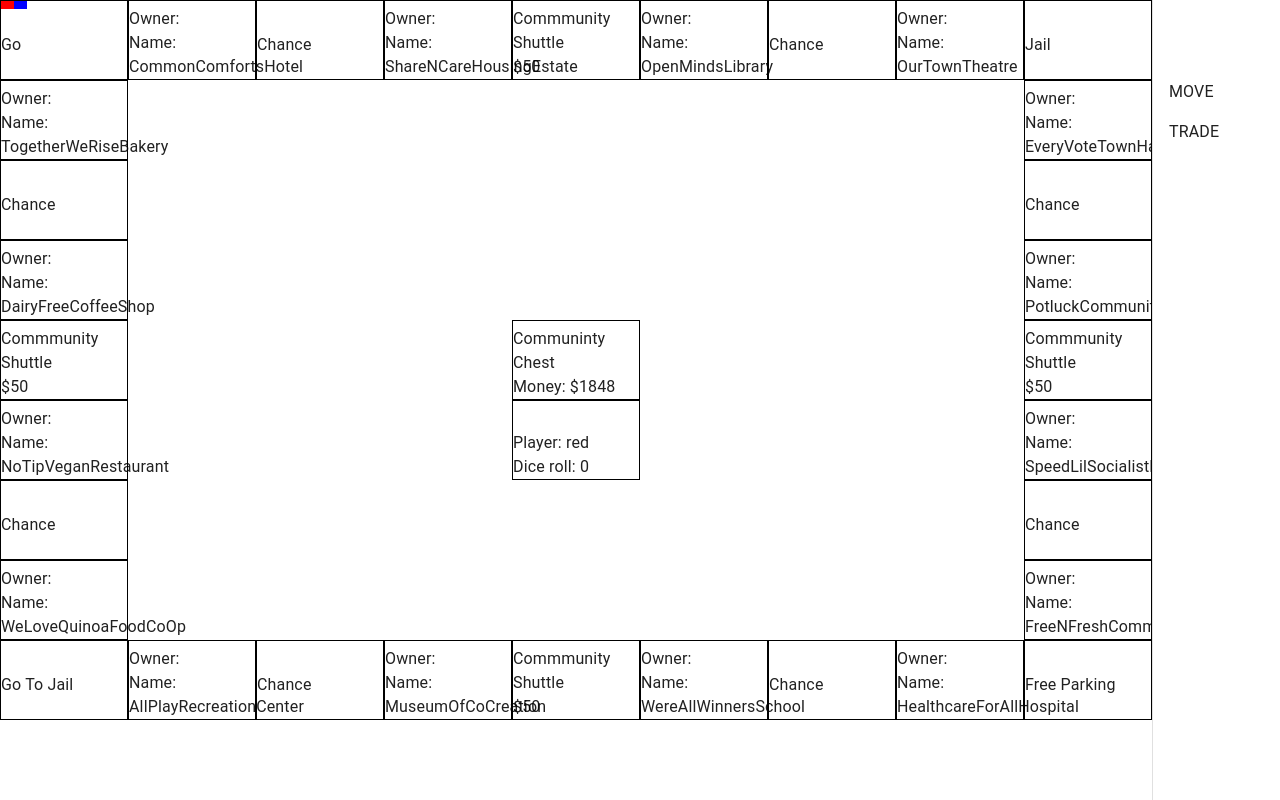
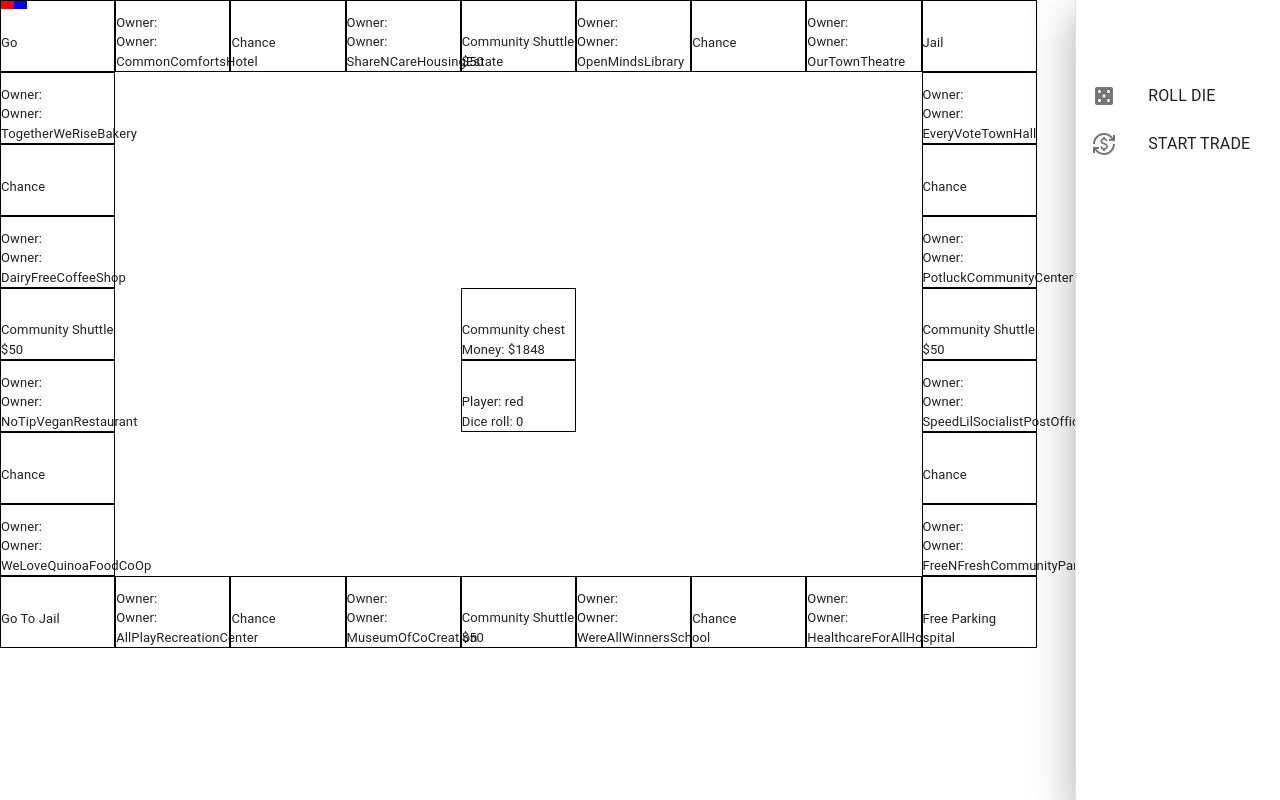
Before and after one commit to Dleavenworth/monopoly-socialism, a React (Create React App) app: page / in a window 1280 px wide. Built offline with nearby package versions, Linux system fonts and the light colour scheme.

Commit message:
Made the UI more clear and fixed typos

```diff
--- a/src/CellTypes.js
+++ b/src/CellTypes.js
@@ -8,8 +8,8 @@ export default class CellTypes {
 	static Chance = new CellTypes("Chance");
 	static Shuttle = new CellTypes("Shuttle");
 	static Parking = new CellTypes("Parking");
-	static Chest = new CellTypes("CommunintyChest");
-	static statis = new CellTypes("Player status");
+	static Chest = new CellTypes("CommunityChest");
+	static Status = new CellTypes("Player status");
 
 	constructor(type) {
 		this.type = type;
--- a/src/components/Cell.jsx
+++ b/src/components/Cell.jsx
@@ -1,6 +1,9 @@
 import React, { Fragment, forwardRef } from "react";
 import { Box, Typography } from "@mui/material";
 import CellTypes from "../CellTypes";
+
+const CellText = (props) => <Typography sx={{fontSize: "13px"}}>{props.children}</Typography>
+
 
 const Cell = forwardRef((props, ref) => {
 	console.log(props.description);
@@ -9,8 +12,8 @@ const Cell = forwardRef((props, ref) => {
 			ref={ref}
 			sx={{
 				border: "1px solid black",
-				width: "10vw",
-				height: "10vh",
+				width: "9vw",
+				height: "9vh",
 				//backgroundColor: props.corner ? "black" : "white",
 				display: "flex",
 				flexDirection: "column",
@@ -46,51 +49,64 @@ const Cell = forwardRef((props, ref) => {
 			<Box sx={{ bottom: 0 }}>
 				{props.type === CellTypes.Property ? (
 					<>
-						<Typography>Owner: {props.owner}</Typography>
-						<Typography>Name: {props.name}</Typography>
+						<CellText>Owner: {props.owner}</CellText>
+						<CellText>Owner: {props.name}</CellText>
+						{/*<Typography>Owner: {props.owner}</Typography>
+						<Typography>Name: {props.name}</Typography>*/}
 					</>
 				) : null}
 				{props.type === CellTypes.Chest ? (
 					<>
-						<Typography>Communinty Chest</Typography>
-						<Typography>Money: ${props.money}</Typography>
+						<CellText>Community chest</CellText>
+						<CellText>Money: ${props.money}</CellText>
+						{/*<Typography>Community Chest</Typography>
+						<Typography>Money: ${props.money}</Typography>*/}
 					</>
 				) : null}
 				{props.type === CellTypes.Chance ? (
 					<>
-						<Typography>Chance</Typography>
+						<CellText>Chance</CellText>
+						{/*<Typography>Chance</Typography>*/}
 					</>
 	 			) : null}
 				{props.type === CellTypes.Shuttle ? (
 					<>
-						<Typography>Commmunity Shuttle</Typography>
-						<Typography>$50</Typography>
+						<CellText>Community Shuttle</CellText>
+						<CellText>$50</CellText>
+						{/*<Typography>Community Shuttle</Typography>
+						<Typography>$50</Typography>*/}
 					</>
 				) : null}
 				{props.type === CellTypes.Jail ? (
 					<>
-						<Typography>Jail</Typography>
+						<CellText>Jail</CellText>
+						{/*<Typography>Jail</Typography>*/}
 					</>
 				) : null}
 				{props.type === CellTypes.Go ? (
 					<>
-						<Typography>Go</Typography>
+						<CellText>Go</CellText>
+						{/*<Typography>Go</Typography>*/}
 					</>
 				) : null}
 				{props.type === CellTypes.GoToJail ? (
 					<>
-						<Typography>Go To Jail</Typography>
+						<CellText>Go To Jail</CellText>
+						{/*<Typography>Go To Jail</Typography>*/}
 					</>
 				) : null}
 				{props.type === CellTypes.Parking ? (
 					<>
-						<Typography>Free Parking</Typography>
+						<CellText>Free Parking</CellText>
+						{/*<Typography>Free Parking</Typography>*/}
 					</>
 				) : null}
-				{props.type === CellTypes.statis ? (
+				{props.type === CellTypes.Status ? (
 					<>
-						<Typography>Player: {props.curr}</Typography>
-						<Typography>Dice roll: {props.move}</Typography>
+						<CellText>Player: {props.curr}</CellText>
+						<CellText>Dice roll: {props.move}</CellText>
+						{/*<Typography>Player: {props.curr}</Typography>
+						<Typography>Dice roll: {props.move}</Typography>*/}
 					</>
 				) : null}
 			</Box>
--- a/src/components/Controls.jsx
+++ b/src/components/Controls.jsx
@@ -1,10 +1,11 @@
 import React from "react";
-import { List, ListItem, Drawer, Toolbar, Box } from "@mui/material";
+import { ListItemText, ListItemIcon, List, ListItem, Drawer, Toolbar, Box } from "@mui/material";
 import CellTypes from "../CellTypes";
 import CommunityChest from "../CommunityChest";
+import { Casino, CurrencyExchange } from '@mui/icons-material';
 
 const Controls = (props) => {
-	const drawerWidth = "10vw";
+	const drawerWidth = "16vw";
 
 	let currentTotal = props.currentTotal;
 
@@ -63,9 +64,9 @@ const Controls = (props) => {
 		<Drawer
 			variant="permanent"
 			anchor="right"
+			PaperProps={{elevation: 24}}
 			sx={{
 				width: drawerWidth,
-
 				"& .MuiDrawer-paper": { width: drawerWidth, boxSizing: "border-box" },
 			}}
 		>
@@ -77,10 +78,12 @@ const Controls = (props) => {
 						button
 						onClick={() => props.movePlayer(rollDie())}
 					>
-						MOVE
+						<ListItemIcon><Casino/></ListItemIcon>
+						 <ListItemText primary="ROLL DIE"/>
 					</ListItem>
 					<ListItem key="trade" button onClick={startTrade}>
-						TRADE
+						<ListItemIcon><CurrencyExchange/></ListItemIcon>
+						<ListItemText primary="START TRADE"/>
 					</ListItem>
 				</List>
 			</Box>
--- a/src/components/Game.jsx
+++ b/src/components/Game.jsx
@@ -13,6 +13,7 @@ import { Close as CloseIcon } from "@mui/icons-material";
 const Game = () => {
     const gridSize = 9;
 	const numPlayers = 2;
+    const notMovableSquares = 2;
 
 
     const [players, setPlayers] = useState([
@@ -94,16 +95,16 @@ const Game = () => {
             money: CommunityChest.getTotal(),
         };
         newSquares.push(center);
-        const statis = {
+        const status = {
             col: 6,
             row: 7,
-            type: CellTypes.statis,
+            type: CellTypes.Status,
             owner: undefined,
             description: "something",
             move: 0,
             curr: players[0].color
         };
-        newSquares.push(statis);
+        newSquares.push(status);
         return newSquares;
     };
 
@@ -155,15 +156,19 @@ const Game = () => {
     };
 
     const movePlayer = (numToMove) => {
-        //let numToMove = rollDie();
+
+        setChanceAlert(false);
+        setDrawAlert(false);
+        setErrorAlert(false);
+
         console.log(numToMove);
         let newPlayers = players;
         const curPlayerLocation =
             newPlayers[curPlayerTurn.current - 1].location;
         let newPlayerLocation = curPlayerLocation;
 
-        if (curPlayerLocation + numToMove >= squares.length-3) {
-            newPlayerLocation = curPlayerLocation + numToMove - (squares.length-3);
+        if (curPlayerLocation + numToMove >= squares.length-(1+notMovableSquares)) {
+            newPlayerLocation = curPlayerLocation + numToMove - (squares.length-(1+notMovableSquares));
             console.log(numToMove)
             console.log(curPlayerLocation)
             console.log(newPlayerLocation)
@@ -433,6 +438,7 @@ const Game = () => {
                 <Alert
                     sx={{ width: "15vw" }}
                     severity="error"
+                    variant="filled"
                     action={
                         <IconButton
                             color="inherit"
@@ -450,6 +456,7 @@ const Game = () => {
                 <Alert
                     sx={{ width: "15vw"}}
                     severity="info"
+                    variant="filled"
                     action={
                         <IconButton
                             color="inherit"
@@ -467,6 +474,7 @@ const Game = () => {
                 <Alert
                     sx={{ width: "15vw"}}
                     severity="info"
+                    variant="filled"
                     action={
                         <IconButton
                             color="inherit"
@@ -477,7 +485,7 @@ const Game = () => {
                         </IconButton>
                     }
                 >
-                    You rolled Chance, so money will be ttaken from the community chest.
+                    You rolled Chance, so money will be taken from the community chest.
                 </Alert>
             </Collapse>
         </Box>
```
